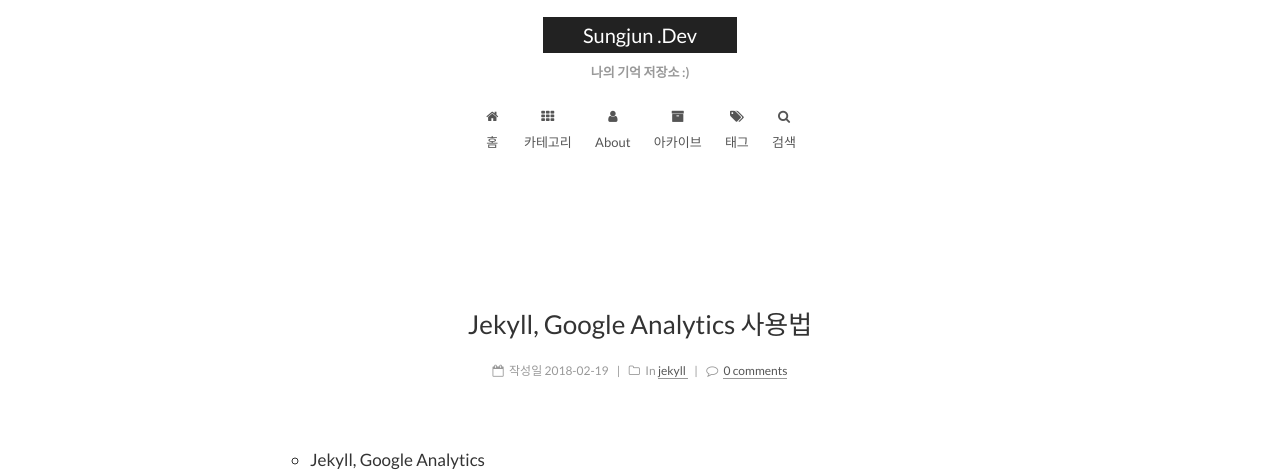
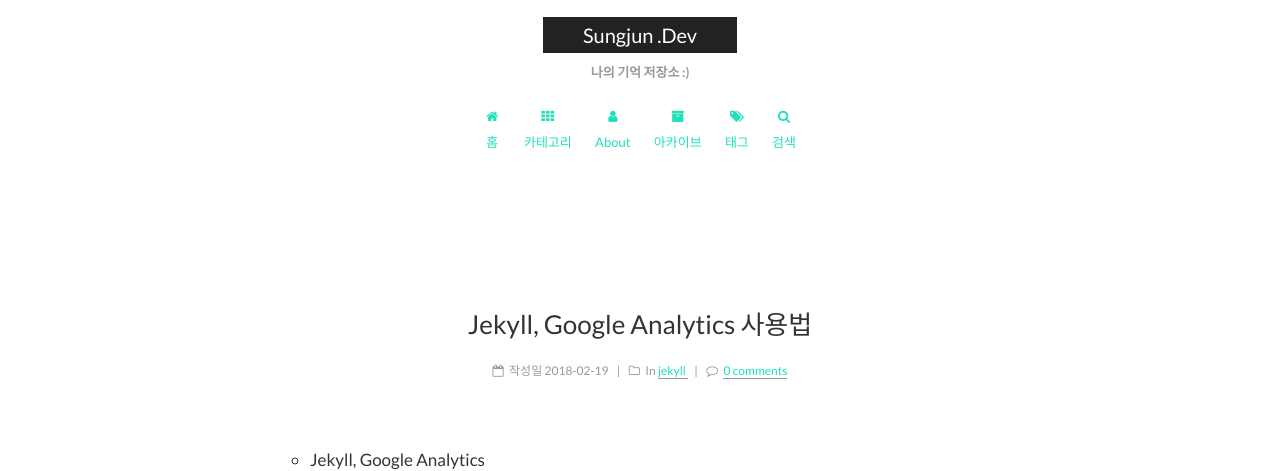
Before and after one commit to gwonsungjun/gwonsungjun.github.io, a Jekyll site: the page built from _posts/2018-02-19-googleAnalytics.md, in a window 1280 px wide. Shown: the part 186-657 px from the top of the page. Built offline with Jekyll 4.4.1, drawn with Linux system fonts in a browser that asks for light colours; comment, search, counter and statistics services are not loaded.

Commit message:
Fix blog Link color

```diff
--- a/_sass/_variables/base.scss
+++ b/_sass/_variables/base.scss
@@ -24,6 +24,7 @@ $blue         : #0684bd;
 $blue-deep    : #262a30;
 $orange       : #fc6423;
 $blue_link    : #1b6ec4;
+$green-light  : #1ee1b9;
 
 
 
@@ -35,10 +36,10 @@ $blue_link    : #1b6ec4;
 $text-color                   : $black-dim;
 
 // Global link color.
-$link-color                   : $black-light;
-$link-decoration-color        : $grey-light;
-$link-hover-color             : $blue_link;
-$link-decoration-hover-color  : $blue-deep;
+$link-color                   : $green-light;
+$link-decoration-color        : $green-light;
+$link-hover-color             : $green-light;
+$link-decoration-hover-color  : $green-light;
 
 // Global border color.
 $border-color                 : $grey-light;
```
